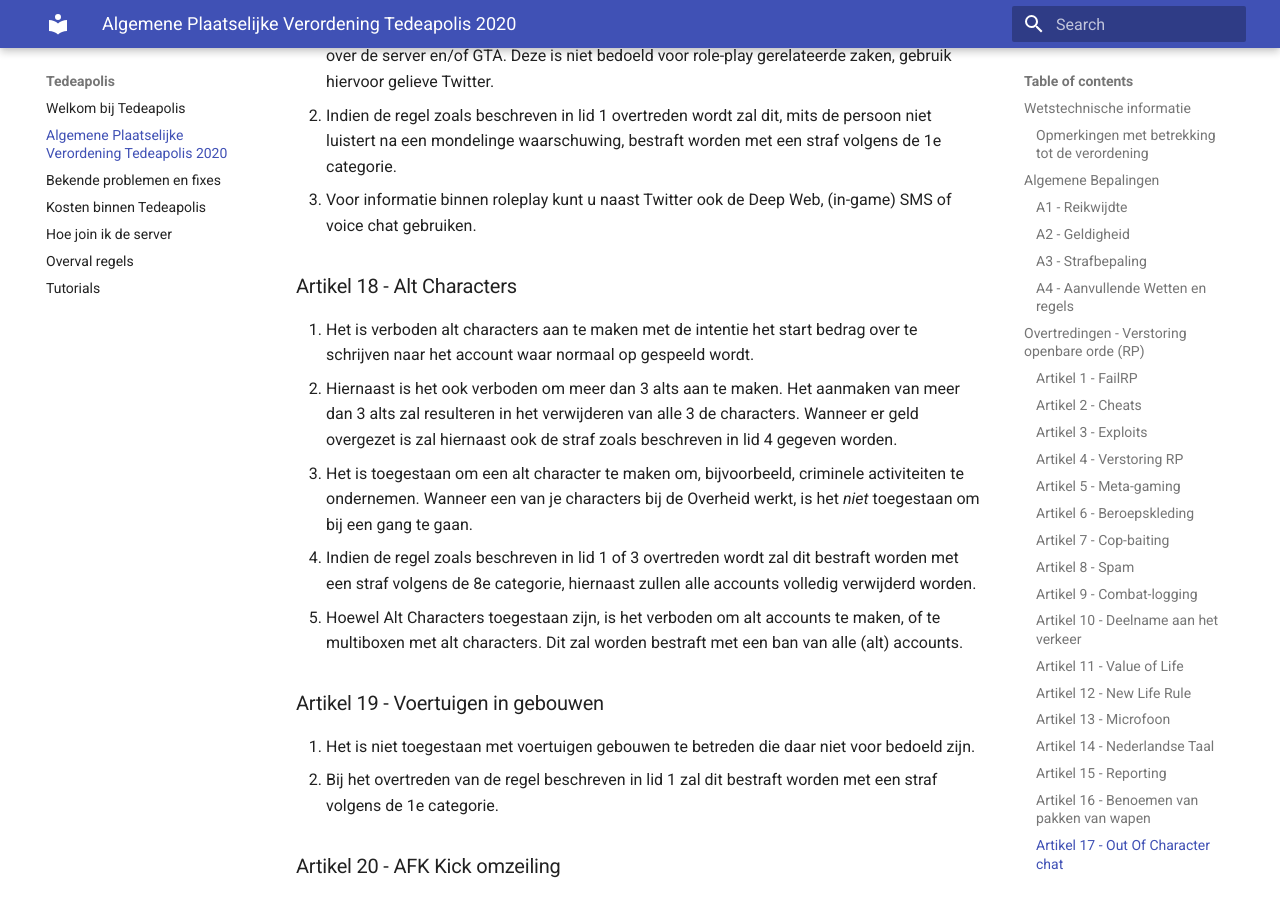
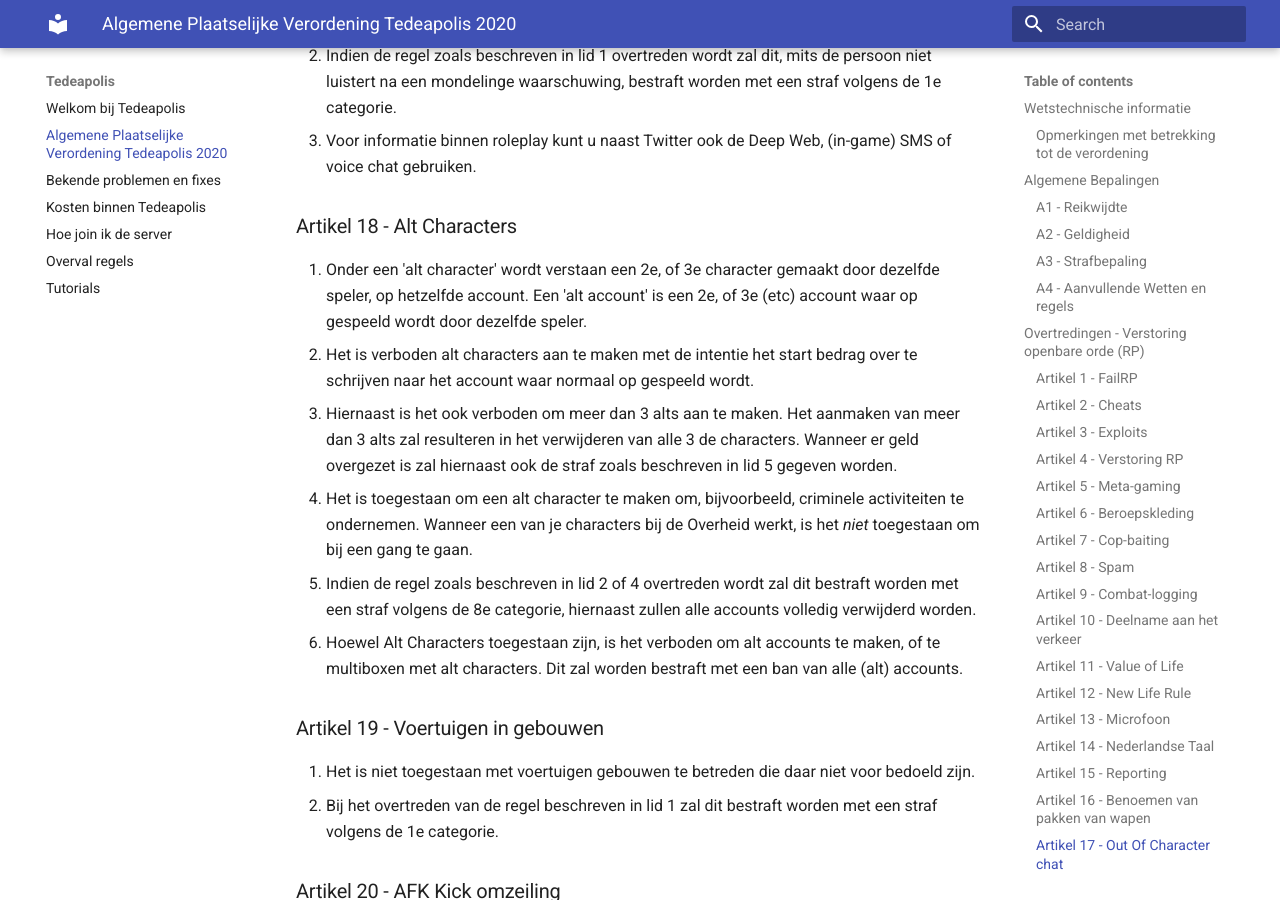
Before and after one commit to Tedeapolis/Tedeapolis, an MkDocs documentation site: the page built from docs/Algemene Plaateslijke Verordening Tedeapolis.md, in a window 1280 px wide and 900 px high, scrolled down 7209 px. Built offline with MkDocs 1.6.1 and Material for MkDocs 9.7.7, drawn with Linux system fonts in a browser that asks for light colours; some of the changed text lies outside the part shown.

Commit message:
Update Algemene Plaateslijke Verordening Tedeapolis.md
Kleine aanpassingen:
- Op aanvraag van Tim Pieters verduidelijking gemaakt wat "alt" is onder Alt Characters;
- regel verwijderd dat het wetboek nog gemaakt wordt; deze is af! 👍

```diff
--- a/docs/Algemene Plaateslijke Verordening Tedeapolis.md
+++ b/docs/Algemene Plaateslijke Verordening Tedeapolis.md
@@ -175,11 +174,12 @@ De overtreding beschreven in lid 1 staat bekend als “spam”
 
 ### Artikel 18 - Alt Characters
 
-1. Het is verboden alt characters aan te maken met de intentie het start bedrag over te schrijven naar het account waar normaal op gespeeld wordt.
-2. Hiernaast is het ook verboden om meer dan 3 alts aan te maken. Het aanmaken van meer dan 3 alts zal resulteren in het verwijderen van alle 3 de characters. Wanneer er geld overgezet is zal hiernaast ook de straf zoals beschreven in lid 4 gegeven worden.
-3. Het is toegestaan om een alt character te maken om, bijvoorbeeld, criminele activiteiten te ondernemen. Wanneer een van je characters bij de Overheid werkt, is het *niet* toegestaan om bij een gang te gaan.
-4. Indien de regel zoals beschreven in lid 1 of 3 overtreden wordt zal dit bestraft worden met een straf volgens de 8e categorie, hiernaast zullen alle accounts volledig verwijderd worden.
-5. Hoewel Alt Characters toegestaan zijn, is het verboden om alt accounts te maken, of te multiboxen met alt characters. Dit zal worden bestraft met een ban van alle (alt) accounts.
+1. Onder een 'alt character' wordt verstaan een 2e, of 3e character gemaakt door dezelfde speler, op hetzelfde account. Een 'alt account' is een 2e, of 3e (etc) account waar op gespeeld wordt door dezelfde speler.
+2. Het is verboden alt characters aan te maken met de intentie het start bedrag over te schrijven naar het account waar normaal op gespeeld wordt.
+3. Hiernaast is het ook verboden om meer dan 3 alts aan te maken. Het aanmaken van meer dan 3 alts zal resulteren in het verwijderen van alle 3 de characters. Wanneer er geld overgezet is zal hiernaast ook de straf zoals beschreven in lid 5 gegeven worden.
+4. Het is toegestaan om een alt character te maken om, bijvoorbeeld, criminele activiteiten te ondernemen. Wanneer een van je characters bij de Overheid werkt, is het *niet* toegestaan om bij een gang te gaan.
+5. Indien de regel zoals beschreven in lid 2 of 4 overtreden wordt zal dit bestraft worden met een straf volgens de 8e categorie, hiernaast zullen alle accounts volledig verwijderd worden.
+6. Hoewel Alt Characters toegestaan zijn, is het verboden om alt accounts te maken, of te multiboxen met alt characters. Dit zal worden bestraft met een ban van alle (alt) accounts.
 
 ### Artikel 19 - Voertuigen in gebouwen
 
```
Also changed, not shown: other parts of docs/Algemene Plaateslijke Verordening Tedeapolis.md (+0 -1 lines).
